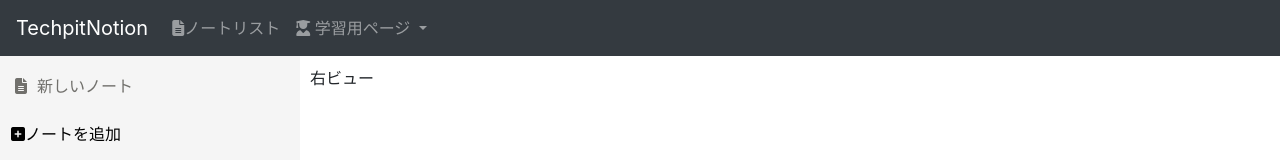
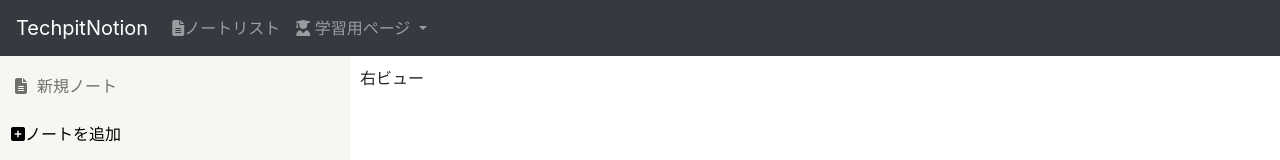
Before and after one commit to twilightsuz326/vue-memoapp, a Vue app: page /main in a window 1280 px wide. Both pictures are taken after a click on the button "ノートを追加". Shown: the top 160 px of the page. Built offline with nearby package versions, Linux system fonts and the light colour scheme.

Commit message:
Propsで書き換え・子メモ作成機能追加

```diff
--- a/src/components/MainPage.vue
+++ b/src/components/MainPage.vue
@@ -4,14 +4,16 @@
       <!-- ノートリスト -->
       <NoteItem
       v-for="note in noteList"
+      v-bind:note="note"
       v-bind:key="note.id"
-        v-bind:note="note"
-        @mouseover="note.mouseover = $event"
       @delete="onDeleteNote"
-        @edit="onEditNote"
-        @editstart="onEditNoteStart"
-        @editend="onEditNoteEnd"
+      @editStart="onEditNoteStart"
+      @editEnd="onEditNoteEnd"
+      @mouseOver="onNoteMouseOver"
+      @mouseLeave="onNoteMouseLeave"
+      @addChild="onAddChildNote"
       />
+
       <!-- ノート追加ボタン -->
       <button class="transparent" @click="onClickButtonAdd">
         <i class="fas fa-plus-square"></i>ノートを追加
@@ -35,44 +37,101 @@ export default {
   methods: {
     onClickButtonAdd: function () {
       this.noteList.push({
-        id: new Date().getTime().toString(),
-        name: '新しいノート',
+        id: new Date().getTime().toString(16),
+        name: `新規ノート`,
         mouseover: false,
         editing: false,
-      });
+        children: [],
+      })
     },
-    onDeleteNote: function (id) {
-      this.noteList = this.noteList.filter(note => note.id !== id);
-    },
-    onEditNote: function (editNote, name) {
-      editNote.name = name;
+    onDeleteNote: function (deleteNote) {
+      const removeNote = (notes) => {
+        const index = notes.findIndex(note => note.id === deleteNote.id);
+        if (index > -1) {
+          notes.splice(index, 1);
+          return true;
+        }
+
+        for (let note of notes) {
+          if (note.children && removeNote(note.children)) return true;
+        }
+        return false;
+      }
+
+      removeNote(this.noteList);
     },
     onEditNoteStart: function (editNote) {
-      for (let note of this.noteList) {
-        note.editing = false;
+      const setEditingStatusRecursively = (notes, targetNoteId, status) => {
+        for (let note of notes) {
+          if (note.id === targetNoteId) {
+            note.editing = status;
+            return true;
+          } else if (note.children && note.children.length > 0) {
+            const isUpdated = setEditingStatusRecursively(note.children, targetNoteId, status);
+            if (isUpdated) return true;
           }
-      editNote.editing = true;
+        }
+        return false;
+      }
+
+      setEditingStatusRecursively(this.noteList, editNote.id, true);
     },
     onEditNoteEnd: function () {
       for (let note of this.noteList) {
         note.editing = false;
       }
+      // 子ノートの編集状態をリセット
+      const resetEditingStatusRecursively = (notes) => {
+        for (let note of notes) {
+          note.editing = false;
+          if (note.children && note.children.length > 0) {
+            resetEditingStatusRecursively(note.children);
+          }
+        }
+      }
+      resetEditingStatusRecursively(this.noteList);
+    },
+    onNoteMouseOver: function (hoveredNote) {
+      this.updateMouseOverStatus(this.noteList, hoveredNote.id, true);
+    },
+    onNoteMouseLeave: function (hoveredNote) {
+      this.updateMouseOverStatus(this.noteList, hoveredNote.id, false);
+    },
+    onAddChildNote: function (note) {
+      note.children.push({
+        id: new Date().getTime().toString(16),
+        name: note.name + 'の子',
+        mouseover: false,
+        editing: false,
+        children: [],
+      });
+    },
+    updateMouseOverStatus: function (notes, noteId, status) {
+      for (let note of notes) {
+        if (note.id === noteId) {
+          note.mouseover = status;
+        } else if (note.children && note.children.length > 0) {
+          this.updateMouseOverStatus(note.children, noteId, status);
+        }
+      }
     },
   },
   components: {
     NoteItem,
-  }
+  },
 }
 </script>
 
 <style scoped lang="scss">
 .main-page {
   display: flex;
-    height: calc(100vh - 56px);
+  height: calc(100vh - 60px);
+
   .left-menu {
-        width: 300px;
-        background-color: #f5f5f5;
+    width: 350px;
+    background-color: #f7f6f3;
   }
+
   .right-view {
     flex-grow: 1;
     padding: 10px;
--- a/src/components/parts/NoteItem.vue
+++ b/src/components/parts/NoteItem.vue
@@ -1,7 +1,9 @@
 <template>
-    <div class="note" @mouseover="onMouseOver" @mouseleave="onMouseOut" v-bind:class="{ 'mouseover': note.mouseover && !note.editing }">
+    <div class="note-family">
+        <div class="note" @mouseover="onMouseOver" @mouseleave="onMouseLeave"
+            v-bind:class="{ mouseover: note.mouseover && !note.editing }">
             <template v-if="note.editing">
-            <input v-model="noteName" class="transparent" @keypress.enter="onEditNoteEnd" />
+                <input v-model="noteName" class="transparent" @keypress.stop.enter="onEditEnd" />
             </template>
             <template v-else>
                 <div class="note-icon">
@@ -10,20 +12,34 @@
                 <div class="note-name">{{ note.name }}</div>
 
                 <div v-show="note.mouseover" class="buttons">
-                <div class="button-icon">
+                    <div class="button-icon" @click="onclickChildNote(note)">
                         <i class="fas fa-sitemap"></i>
                     </div>
                     <div class="button-icon">
                         <i class="fas fa-plus-circle"></i>
                     </div>
-                <div class="button-icon" @click="onEditNoteStart(note)">
+                    <div class="button-icon" @click.stop="onClickEdit(note)">
                         <i class="fas fa-edit"></i>
                     </div>
-                <div class="button-icon" @click="onDeleteNote(note)">
+                    <div class="button-icon" @click.stop="onClickDelete(note)">
                         <i class="fas fa-trash"></i>
                     </div>
                 </div>
             </template>
+        </div>
+        <div class="child-note">
+            <NoteItem
+            v-for="childNote in note.children"
+            v-bind:note="childNote"
+            v-bind:key="childNote.id"
+          @delete="onDeleteNote"
+          @editStart="onEditNoteStart"
+          @editEnd="onEditNoteEnd"
+          @mouseOver="onNoteMouseOver"
+          @mouseLeave="onNoteMouseLeave"
+          @addChild="onAddChildNote"
+            />
+        </div>
     </div>
 </template>
 
@@ -45,21 +61,42 @@ export default {
     },
     methods: {
         onMouseOver: function () {
-            this.$emit('mouseover', true);
+            this.$emit('mouseOver', this.note);
         },
-        onMouseOut: function () {
-            this.$emit('mouseover', false);
+        onMouseLeave: function () {
+            this.$emit('mouseLeave', this.note);
         },
-        onDeleteNote: function () {
-            this.$emit('delete', this.note.id);
+        onClickDelete: function (note) {
+            this.$emit('delete', note);
         },
-        onEditNoteStart: function () {
-            this.$emit('editstart', this.note);
+        onClickEdit: function (note) {
+            this.$emit('editStart', note);
+        },
+        onEditEnd: function () {
+            this.$emit('editEnd');
+        },
+        onclickChildNote: function (note) {
+            this.$emit('addChild', note);
+        },
+        onDeleteNote: function (deleteNote) {
+            this.$emit('delete', deleteNote);
+        },
+        onEditNoteStart: function (editNote) {
+            this.$emit('editStart', editNote);
         },
         onEditNoteEnd: function () {
-            this.$emit('editend');
+            this.$emit('editEnd');
         },
-    }
+        onNoteMouseOver: function (hoveredNote) {
+            this.$emit('mouseOver', hoveredNote);
+        },
+        onNoteMouseLeave: function (hoveredNote) {
+            this.$emit('mouseLeave', hoveredNote);
+        },
+        onAddChildNote: function (note) {
+            this.$emit('addChild', note);
+        },
+    },
 }
 </script>
 
@@ -72,8 +109,7 @@ export default {
     color: rgba(25, 23, 17, 0.6);
 
     &.mouseover {
-        background-color: #d8d6d6;
-        color: rgb(48, 48, 48);
+        background-color: rgb(232, 231, 228);
         cursor: pointer;
     }
 
@@ -88,12 +124,17 @@ export default {
 
     .buttons {
         display: flex;
-        align-items: center;
-        margin-left: auto;
-        margin-right: 10px;
+        flex-direction: row;
+
         .button-icon {
-            margin-left: 10px;
+            padding: 3px;
+            margin-left: 3px;
+            border-radius: 5px;
         }
+    }
+
+    .child-note {
+        padding-left: 10px;
     }
 }
 </style>
```
Lines whose indentation alone changed are shown as unchanged.
